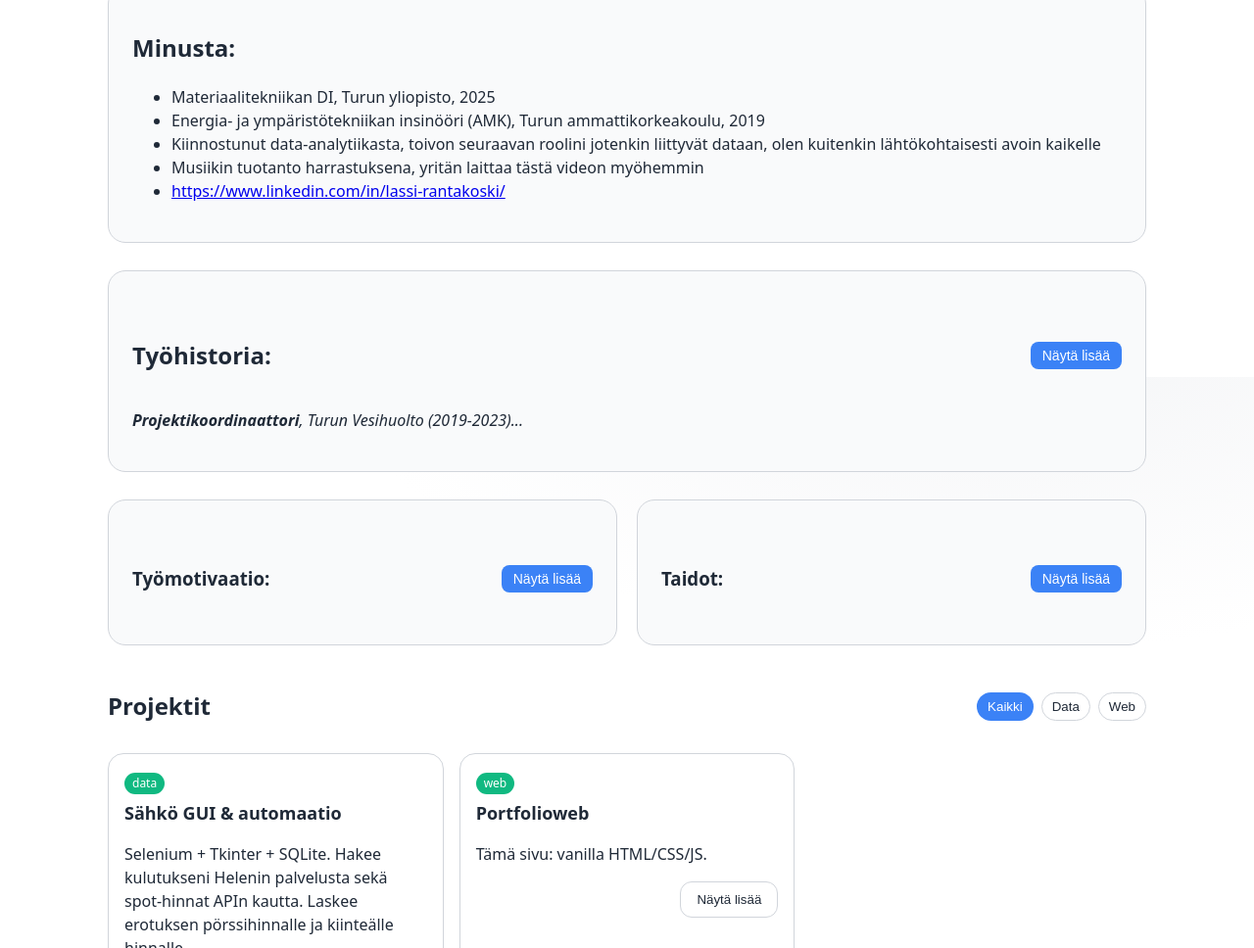
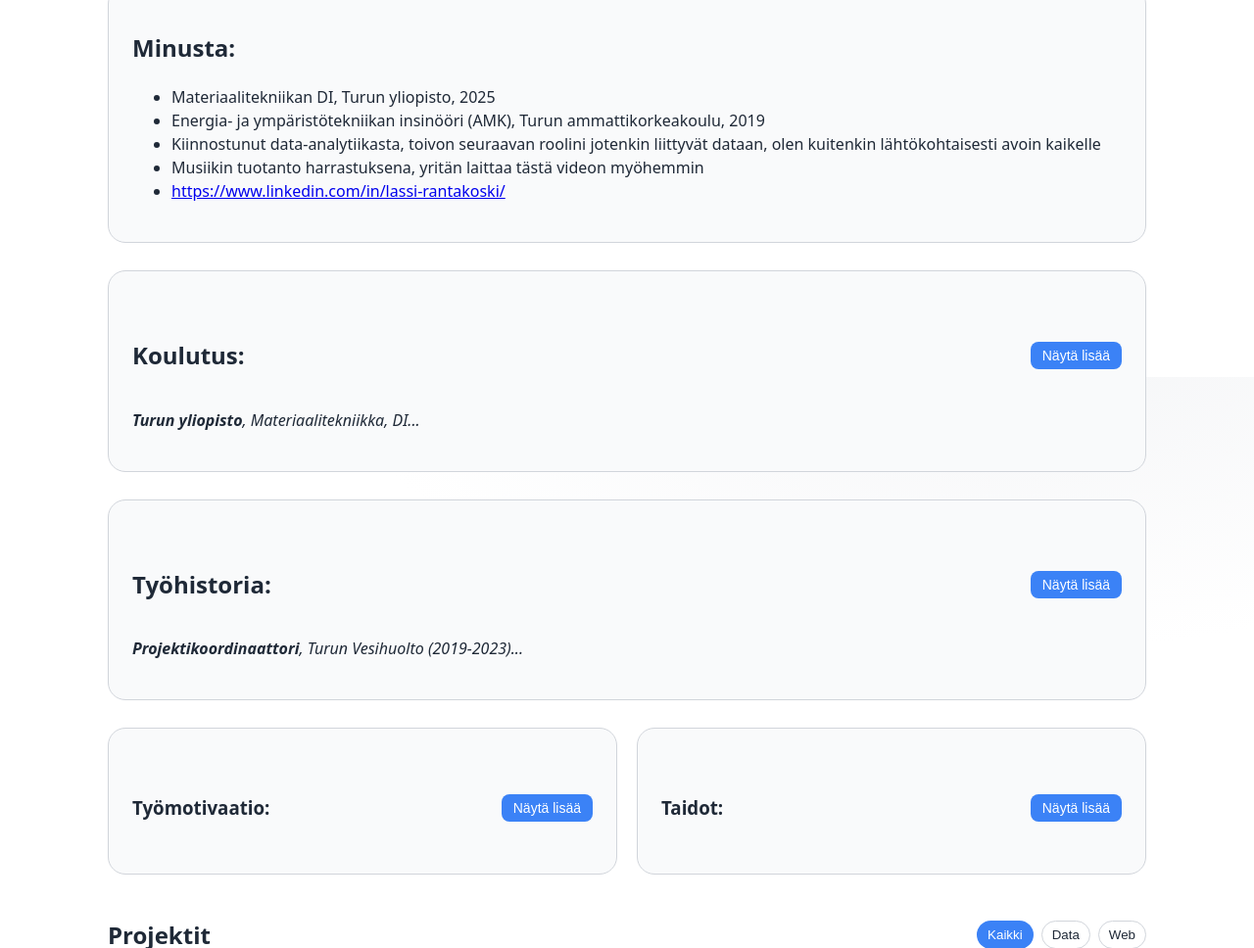
Before and after one commit to LassiRantakoski/lassirantakoski.github.io, a plain HTML site: page index.html in a window 1280 px wide. Shown: the part 415-1383 px from the top of the page at 98% size. Drawn offline with Linux system fonts and the light colour scheme.

Commit message:
Update index.html

```diff
--- a/index.html
+++ b/index.html
@@ -8,6 +8,7 @@
 </head>
 <body>
   <header class="site-header">
+  <img src="kuva.png" alt="Profiilikuva" class="profile-pic" />
   <a class="brand" href="#">Lassi Rantakoski</a>
   <nav class="nav" id="nav">
     <a href="#about">Minusta</a>
@@ -35,7 +36,54 @@
       </ul>
     </section>
 
+<section id="education" class="card">
+  <div class="section-head">
+    <h2>Koulutus:</h2>
+    <button class="toggle-btn" onclick="toggleEdu()">Näytä lisää</button>
+  </div>
 
+  <!-- teaser näkyy aina kun sisältö on suljettu -->
+  <div id="edu-teaser">
+    <p><i><b>Turun yliopisto</b>, Materiaalitekniikka, DI...</i></p>
+  </div>
+
+  <div id="edu-content" class="collapsible">
+    <p><b>Turun yliopisto</b>, Materiaalitekniikka, DI, 2025</p>
+    <ul>
+      <li>Sivuaine Tietojenkäsittelytiede</li>
+        <ul>
+          <li>Ohjelmointi</li>
+        </ul>
+
+      <li>Pääaineen opintoja:
+        <ul>
+          <li>Suuntaus Terveysteknologian materiaalit</li>
+          <li>Signaaliprosessointi mm. EKG</li>
+          <li>Materiaalit ja biologiset ympäristöt, implantit</li>
+          <li>Nanoteknologiat</li>
+          <li><a href="https://urn.fi/URN:NBN:fi-fe2025051646316" target="_blank">Diplomityö, Hiilinanoputkien käyttö dopamiinin mittauksessa</a></li>
+        </ul>
+      </li>
+    </ul>
+    <p><b>Turun ammattikorkeakoulu</b>, Energia- ja ympäristötekniikan insinööri, 2019</p>
+        <ul>
+          <li>Ympäristötekniikka</li>
+          <ul>
+          <li>Raaka- ja jäteveden käsittely</li>
+          <li>Vesiverkostot</li>
+          <li>Ympäristöakustiikka</li>
+          </ul>
+          <li>Energiatekniikka</li>
+          <ul>
+            <li>Lämpöoppi</li>
+            <li>Pumput</li>
+            <li>Uusiutuvat energiat, akustot</li>
+          </ul>
+          <li><a href="https://urn.fi/URN:NBN:fi:amk-2019092319171" target="_blank">Opinnäytetyö, Lean</a></li>
+        </ul>
+      </li>
+    </ul>
+</section>
 
 
     <section id="cv" class="card">
```
Lines whose indentation alone changed are shown as unchanged.
